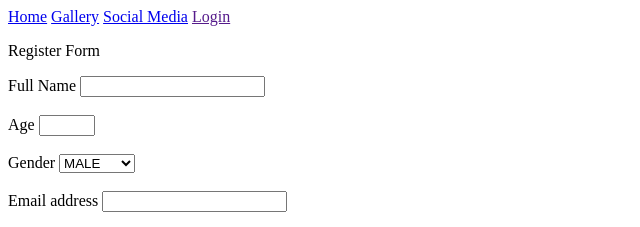
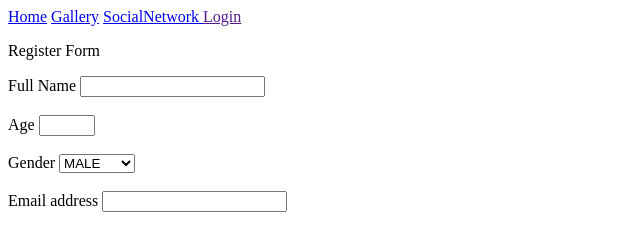
Before and after one commit to PresidentThong/Myself, a plain HTML site: page HTML/Login.html in a window 1280 px wide. Shown: the top 227 px of the page, 0-640 px from the left. Drawn offline with Linux system fonts and the light colour scheme.

Commit message:
Update Login.html

```diff
--- a/HTML/Login.html
+++ b/HTML/Login.html
@@ -9,7 +9,7 @@
 <body>
     <a href="../index.html">Home</a>
     <a href="Gallery.html">Gallery</a>
-    <a href="Socialmedia.html">Social Media</a>
+    <a href="Socialmedia.html">SocialNetwork
     <a href=""> Login</a>
     <br>
     <P>Register Form</P>
```
